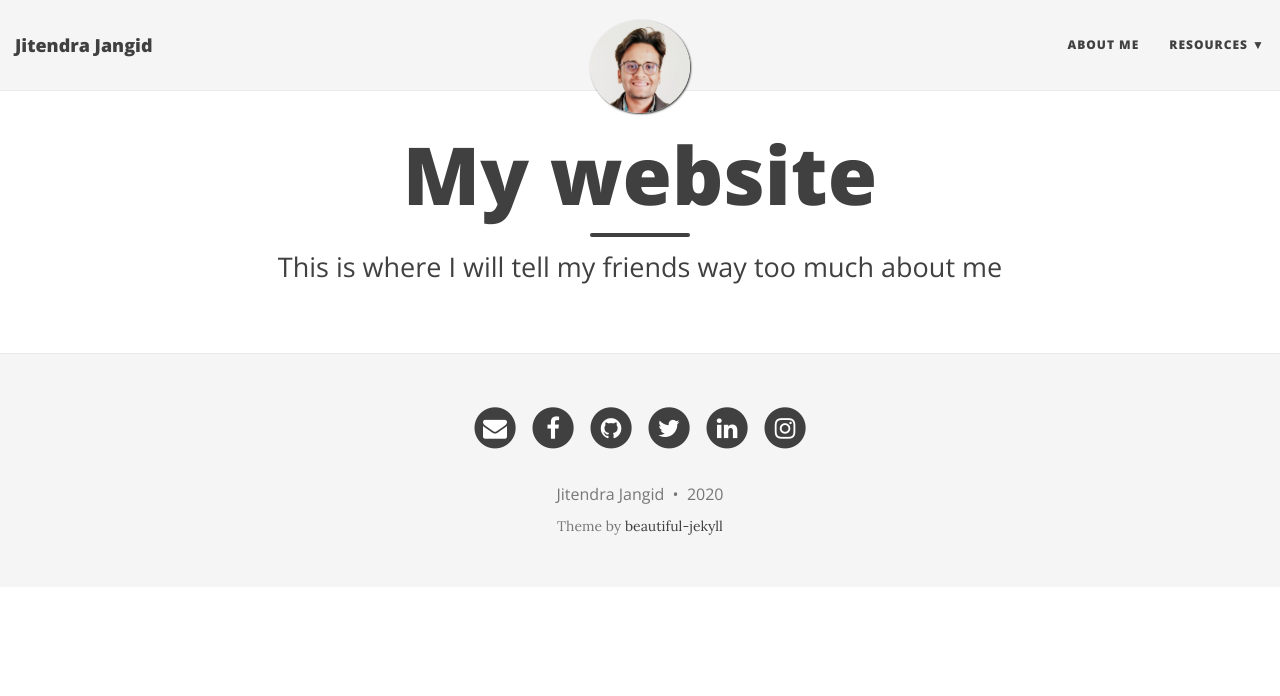
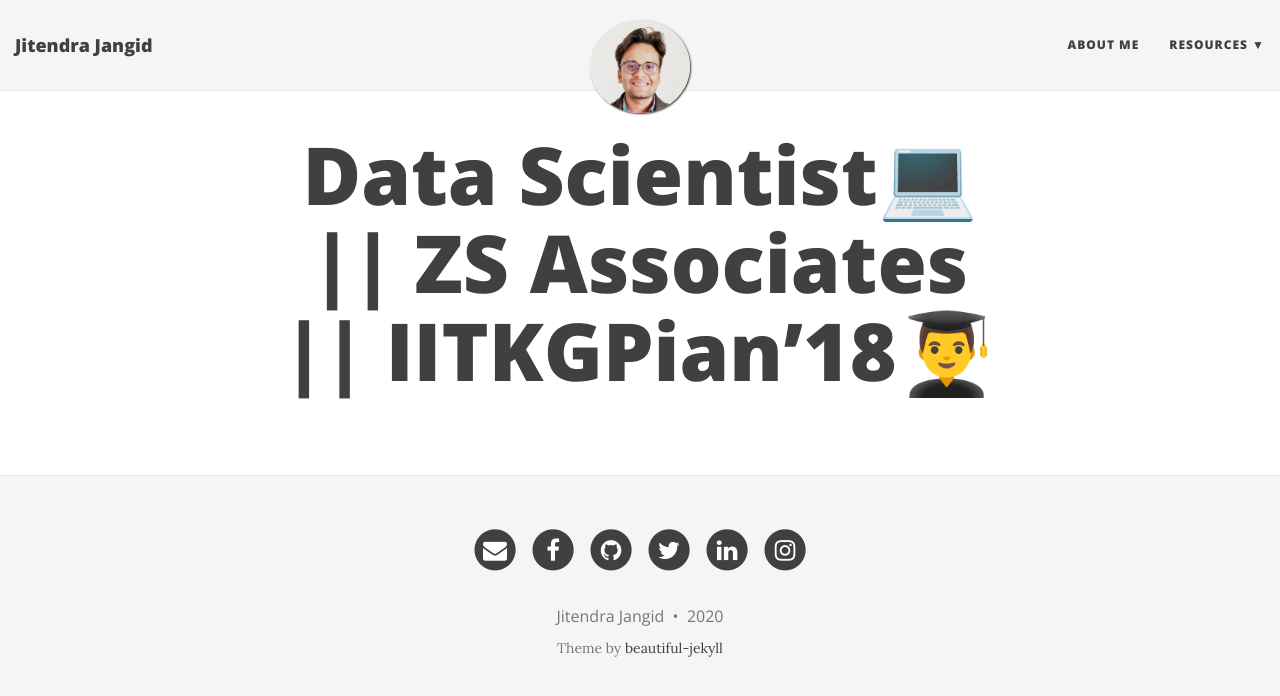
Before and after one commit to Overfitter/overfitter.github.io, a Jekyll site: the page built from index.html, in a window 1280 px wide. Shown: the top 696 px of the page. Built offline with Jekyll 4.4.1, drawn with Linux system fonts in a browser that asks for light colours; nearby versions of some CDN libraries; the list of posts is cut into pages by our own code.

Commit message:
Second Commit

```diff
--- a/_config.yml
+++ b/_config.yml
@@ -4,7 +4,7 @@
 title: Jitendra Jangid
 
 # Short description of your site
-description: I write
+description: Data Scientist
 
 # --- Local development options ---
 # If your website is hosted locally rather than on GitHub, then you need to uncomment the next two parameters to set the url and baseurl
@@ -23,7 +23,7 @@
   About Me: "aboutme"
   Resources:
     - Resume: "/Jitendra_Jangid_Resume.pdf"
-    - Beautiful Jekyll: "http://deanattali.com/beautiful-jekyll/"
+ #   - Beautiful Jekyll: "http://deanattali.com/beautiful-jekyll/"
 #     - Learn markdown: "http://www.markdowntutorial.com/"
 
 #   Author's home: "http://deanattali.com"
--- a/index.html
+++ b/index.html
@@ -1,7 +1,7 @@
 ---
 layout: page
-title: My website
-subtitle: This is where I will tell my friends way too much about me
+title: Data Scientist💻 || ZS Associates || IITKGPian’18👨‍🎓
+subtitle:
 use-site-title: true
 ---
 
```
Also changed, not shown: _posts/medium_movehack.md (+9 -0 lines), _posts/medium_text_classification.md (+9 -1 lines).
